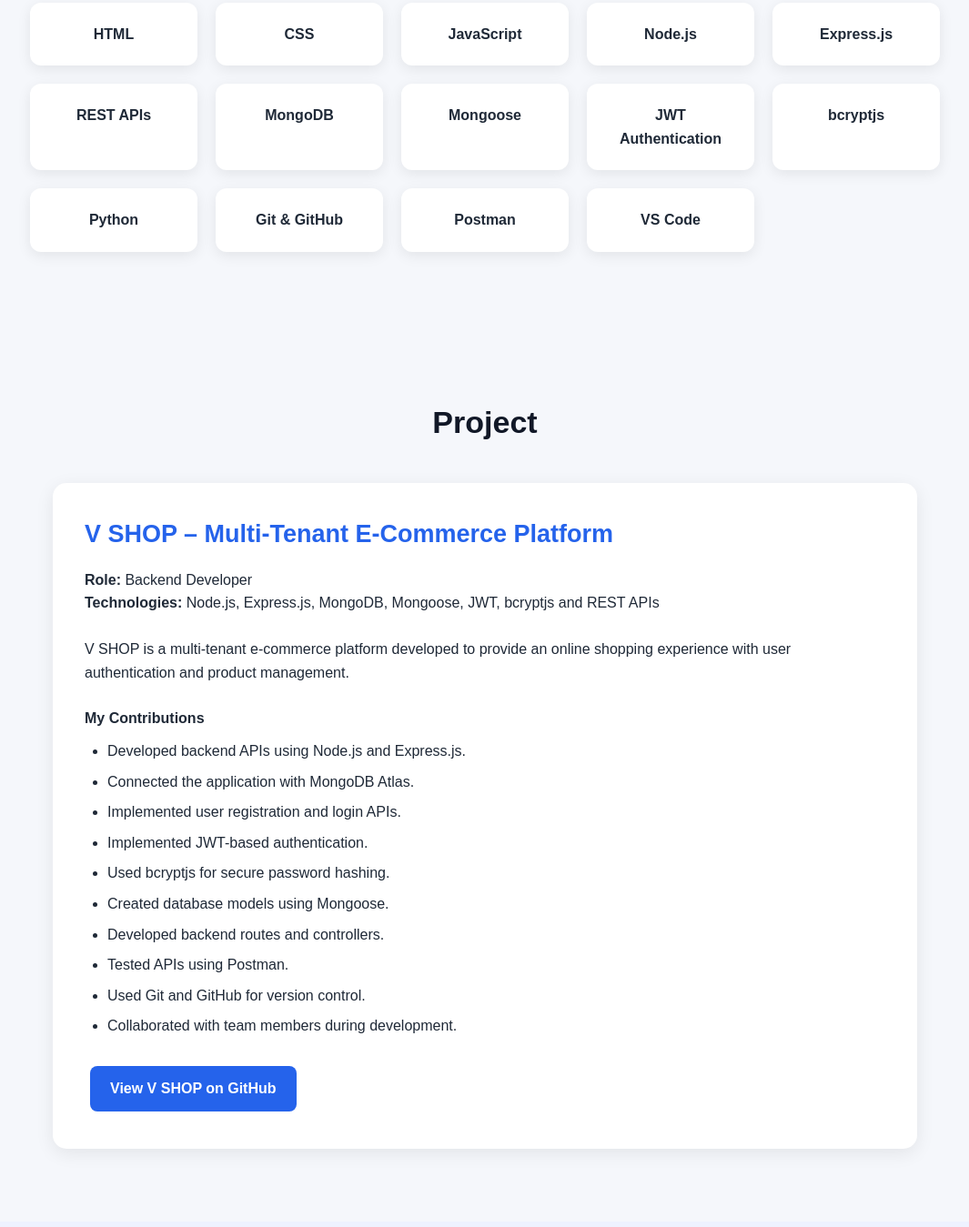
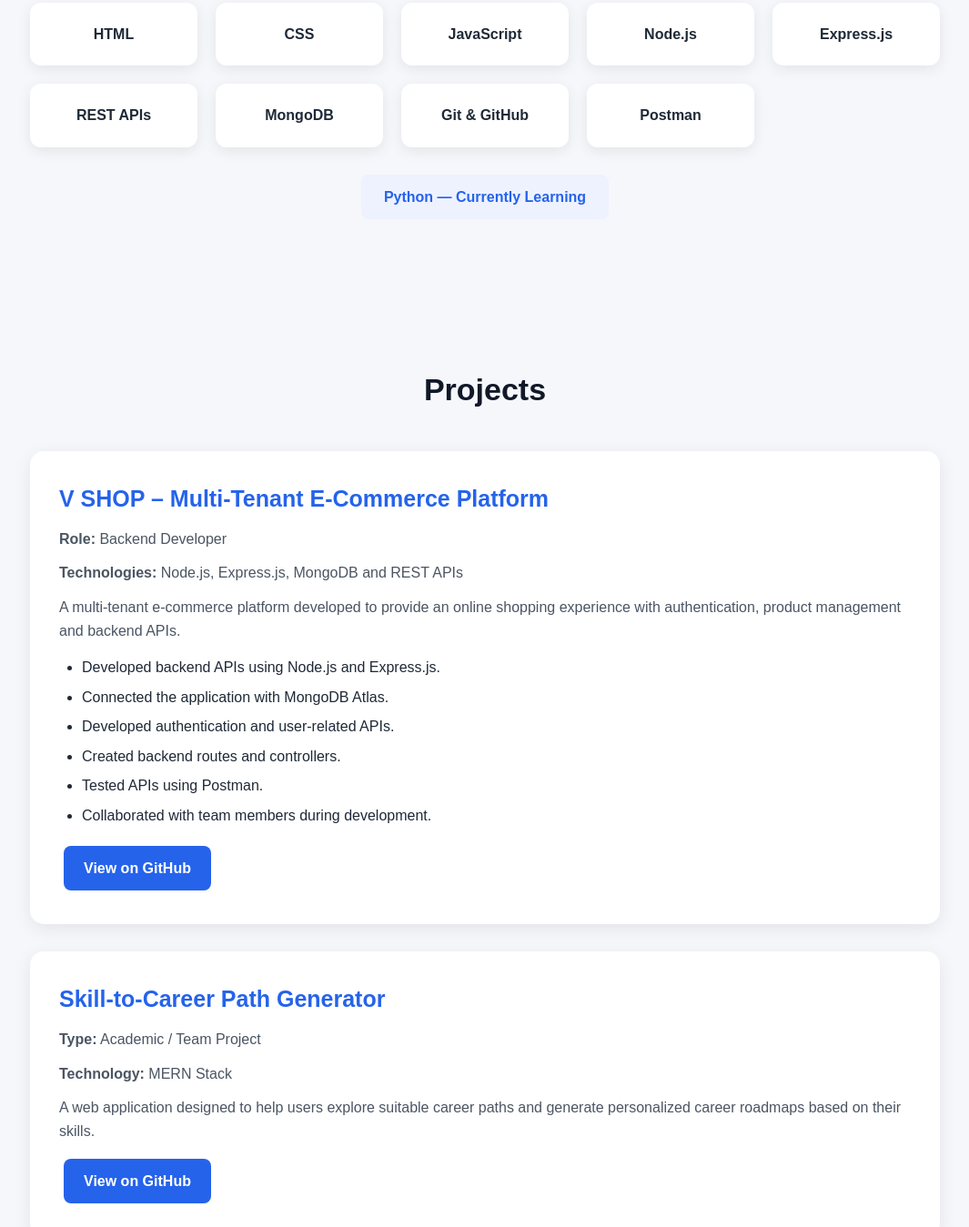
Before and after one commit to suguna-123-hub/sivakoti-suguna.github.io, a plain HTML site: page index.html in a window 1280 px wide. Shown: the part 1451-2800 px from the top of the page at 91% size, without its empty margins (107-1172 px from the left). Drawn offline with Linux system fonts and the light colour scheme.

Commit message:
Refine styles and update HTML content
Adjusted various CSS properties for layout consistency and updated HTML content for clarity.

```diff
--- a/index.html
+++ b/index.html
@@ -44,7 +44,7 @@
         nav ul {
             display: flex;
             list-style: none;
-            gap: 25px;
+            gap: 24px;
         }
 
         nav ul li a {
@@ -86,7 +86,7 @@
         .hero p {
             font-size: 18px;
             color: #4b5563;
-            margin-bottom: 30px;
+            margin-bottom: 28px;
         }
 
         .btn {
@@ -96,12 +96,20 @@
             padding: 12px 22px;
             border-radius: 8px;
             text-decoration: none;
-            margin: 6px;
+            margin: 5px;
             font-weight: bold;
         }
 
         .btn:hover {
             background: #1d4ed8;
+        }
+
+        .btn-dark {
+            background: #111827;
+        }
+
+        .btn-dark:hover {
+            background: #374151;
         }
 
         .section-title {
@@ -136,33 +144,52 @@
             font-weight: bold;
         }
 
+        .learning {
+            margin-top: 30px;
+            text-align: center;
+        }
+
+        .learning span {
+            display: inline-block;
+            background: #eef2ff;
+            padding: 12px 25px;
+            border-radius: 8px;
+            font-weight: bold;
+            color: #2563eb;
+        }
+
+        .projects-container {
+            max-width: 1000px;
+            margin: auto;
+            display: grid;
+            gap: 30px;
+        }
+
         .project-card {
             background: white;
-            max-width: 950px;
-            margin: auto;
-            padding: 35px;
+            padding: 32px;
             border-radius: 15px;
             box-shadow: 0 5px 20px rgba(0,0,0,0.08);
         }
 
         .project-card h3 {
             color: #2563eb;
-            font-size: 27px;
-            margin-bottom: 15px;
+            font-size: 25px;
+            margin-bottom: 12px;
         }
 
-        .project-card h4 {
-            margin-top: 25px;
-            margin-bottom: 10px;
+        .project-card p {
+            color: #4b5563;
+            margin-bottom: 12px;
         }
 
         .project-card ul {
             padding-left: 25px;
-            margin-top: 10px;
+            margin: 15px 0;
         }
 
         .project-card li {
-            margin-bottom: 8px;
+            margin-bottom: 7px;
         }
 
         .education {
@@ -180,7 +207,7 @@
         }
 
         .contact p {
-            margin: 12px 0;
+            margin: 15px 0;
         }
 
         .contact a {
@@ -196,6 +223,7 @@
         }
 
         @media (max-width: 700px) {
+
             nav {
                 flex-direction: column;
                 gap: 15px;
@@ -225,7 +253,9 @@
 <body>
 
 <header>
+
     <nav>
+
         <div class="logo">Suguna</div>
 
         <ul>
@@ -236,7 +266,9 @@
             <li><a href="#education">Education</a></li>
             <li><a href="#contact">Contact</a></li>
         </ul>
+
     </nav>
+
 </header>
 
 
@@ -252,13 +284,25 @@
 
         <p>
             I am a Computer Science and Engineering student interested in
-            web development, backend development, databases, cybersecurity
+            Full-Stack Web Development, Backend Development, databases
             and modern web technologies.
         </p>
 
-        <a href="#projects" class="btn">View My Project</a>
+        <a href="#projects" class="btn">
+            View Projects
+        </a>
 
-        <a href="#contact" class="btn">Contact Me</a>
+        <a href="https://github.com/suguna-123-hub"
+           class="btn btn-dark"
+           target="_blank">
+            GitHub
+        </a>
+
+        <a href="https://www.linkedin.com/in/sivakoti-suguna-4b107241b/"
+           class="btn"
+           target="_blank">
+            LinkedIn
+        </a>
 
     </div>
 
@@ -274,25 +318,24 @@
     <div class="about">
 
         <p>
-            I am currently pursuing my B.Tech in Computer Science and
-            Engineering and I am interested in Full-Stack Web Development.
+            I am pursuing my B.Tech in Computer Science and Engineering
+            and I am interested in Full-Stack Web Development.
         </p>
 
         <br>
 
         <p>
             I have hands-on experience in backend development through
-            the V SHOP Multi-Tenant E-Commerce Platform. I worked with
-            Node.js, Express.js, MongoDB, Mongoose, JWT authentication
-            and bcryptjs.
+            the V SHOP Multi-Tenant E-Commerce Platform, where I worked
+            with Node.js, Express.js, MongoDB and REST APIs.
         </p>
 
         <br>
 
         <p>
-            I am continuously improving my web development skills and
-            learning new technologies through academic projects,
-            practical work and internships.
+            I enjoy learning new technologies and building practical
+            projects. I am currently improving my frontend, backend and
+            web development skills.
         </p>
 
     </div>
@@ -322,34 +365,37 @@
 
         <div class="skill">MongoDB</div>
 
-        <div class="skill">Mongoose</div>
-
-        <div class="skill">JWT Authentication</div>
-
-        <div class="skill">bcryptjs</div>
-
-        <div class="skill">Python</div>
-
         <div class="skill">Git & GitHub</div>
 
         <div class="skill">Postman</div>
 
-        <div class="skill">VS Code</div>
+    </div>
+
+    <div class="learning">
+
+        <span>Python — Currently Learning</span>
 
     </div>
 
 </section>
 
 
-<!-- PROJECT -->
+<!-- PROJECTS -->
 
 <section id="projects">
 
-    <h2 class="section-title">Project</h2>
+    <h2 class="section-title">Projects</h2>
+
+    <div class="projects-container">
+
+
+        <!-- V SHOP -->
 
         <div class="project-card">
 
-        <h3>V SHOP – Multi-Tenant E-Commerce Platform</h3>
+            <h3>
+                V SHOP – Multi-Tenant E-Commerce Platform
+            </h3>
 
             <p>
                 <strong>Role:</strong> Backend Developer
@@ -357,49 +403,117 @@
 
             <p>
                 <strong>Technologies:</strong>
-            Node.js, Express.js, MongoDB, Mongoose,
-            JWT, bcryptjs and REST APIs
+                Node.js, Express.js, MongoDB and REST APIs
             </p>
 
-        <br>
-
             <p>
-            V SHOP is a multi-tenant e-commerce platform developed
-            to provide an online shopping experience with user
-            authentication and product management.
+                A multi-tenant e-commerce platform developed to provide
+                an online shopping experience with authentication,
+                product management and backend APIs.
             </p>
 
-        <h4>My Contributions</h4>
+            <ul>
 
-        <ul>
-            <li>Developed backend APIs using Node.js and Express.js.</li>
+                <li>
+                    Developed backend APIs using Node.js and Express.js.
+                </li>
 
-            <li>Connected the application with MongoDB Atlas.</li>
+                <li>
+                    Connected the application with MongoDB Atlas.
+                </li>
 
-            <li>Implemented user registration and login APIs.</li>
+                <li>
+                    Developed authentication and user-related APIs.
+                </li>
 
-            <li>Implemented JWT-based authentication.</li>
+                <li>
+                    Created backend routes and controllers.
+                </li>
 
-            <li>Used bcryptjs for secure password hashing.</li>
+                <li>
+                    Tested APIs using Postman.
+                </li>
 
-            <li>Created database models using Mongoose.</li>
+                <li>
+                    Collaborated with team members during development.
+                </li>
 
-            <li>Developed backend routes and controllers.</li>
-
-            <li>Tested APIs using Postman.</li>
-
-            <li>Used Git and GitHub for version control.</li>
-
-            <li>Collaborated with team members during development.</li>
             </ul>
-
-        <div style="margin-top: 25px;">
 
             <a
                 href="https://github.com/SAIHAR26/multi-tenant-ecommerce"
                 class="btn"
                 target="_blank">
-                View V SHOP on GitHub
+
+                View on GitHub
+
+            </a>
+
+        </div>
+
+
+        <!-- SKILL TO CAREER -->
+
+        <div class="project-card">
+
+            <h3>
+                Skill-to-Career Path Generator
+            </h3>
+
+            <p>
+                <strong>Type:</strong> Academic / Team Project
+            </p>
+
+            <p>
+                <strong>Technology:</strong> MERN Stack
+            </p>
+
+            <p>
+                A web application designed to help users explore
+                suitable career paths and generate personalized
+                career roadmaps based on their skills.
+            </p>
+
+            <a
+                href="https://github.com/LakshmiJahnavi37/Skill-to-Career-Path-Generator"
+                class="btn"
+                target="_blank">
+
+                View on GitHub
+
+            </a>
+
+        </div>
+
+
+        <!-- JAVA CAPSTONE -->
+
+        <div class="project-card">
+
+            <h3>
+                Java Capstone Project
+            </h3>
+
+            <p>
+                <strong>Type:</strong> Academic / Team Project
+            </p>
+
+            <p>
+                <strong>Technology:</strong> Java and MongoDB
+            </p>
+
+            <p>
+                A Java-based academic project demonstrating application
+                development and database connectivity using MongoDB.
+            </p>
+
+            <a
+                href="https://github.com/LakshmiJahnavi37/Java_CapeStone_Project"
+                class="btn"
+                target="_blank">
+
+                View on GitHub
+
             </a>
 
         </div>
@@ -415,39 +529,18 @@
 
     <h2 class="section-title">Education</h2>
 
-    <h3>B.Tech – Computer Science and Engineering</h3>
+    <h3>
+        B.Tech – Computer Science and Engineering
+    </h3>
 
-    <p>Expected Graduation: 2028</p>
+    <p>
+        Expected Graduation: 2028
+    </p>
 
     <p>
         Currently pursuing Bachelor of Technology in
         Computer Science and Engineering.
     </p>
-
-</section>
-
-
-<!-- AREAS OF INTEREST -->
-
-<section>
-
-    <h2 class="section-title">Areas of Interest</h2>
-
-    <div class="skills-container">
-
-        <div class="skill">Full-Stack Web Development</div>
-
-        <div class="skill">Backend Development</div>
-
-        <div class="skill">Frontend Development</div>
-
-        <div class="skill">Database Technologies</div>
-
-        <div class="skill">Cybersecurity</div>
-
-        <div class="skill">Web Technologies</div>
-
-    </div>
 
 </section>
 
@@ -479,7 +572,7 @@
         <a
             href="https://www.linkedin.com/in/sivakoti-suguna-4b107241b/"
             target="_blank">
-            LinkedIn Profile
+            linkedin.com/in/sivakoti-suguna-4b107241b
         </a>
     </p>
 
```
Lines whose indentation alone changed are shown as unchanged.
